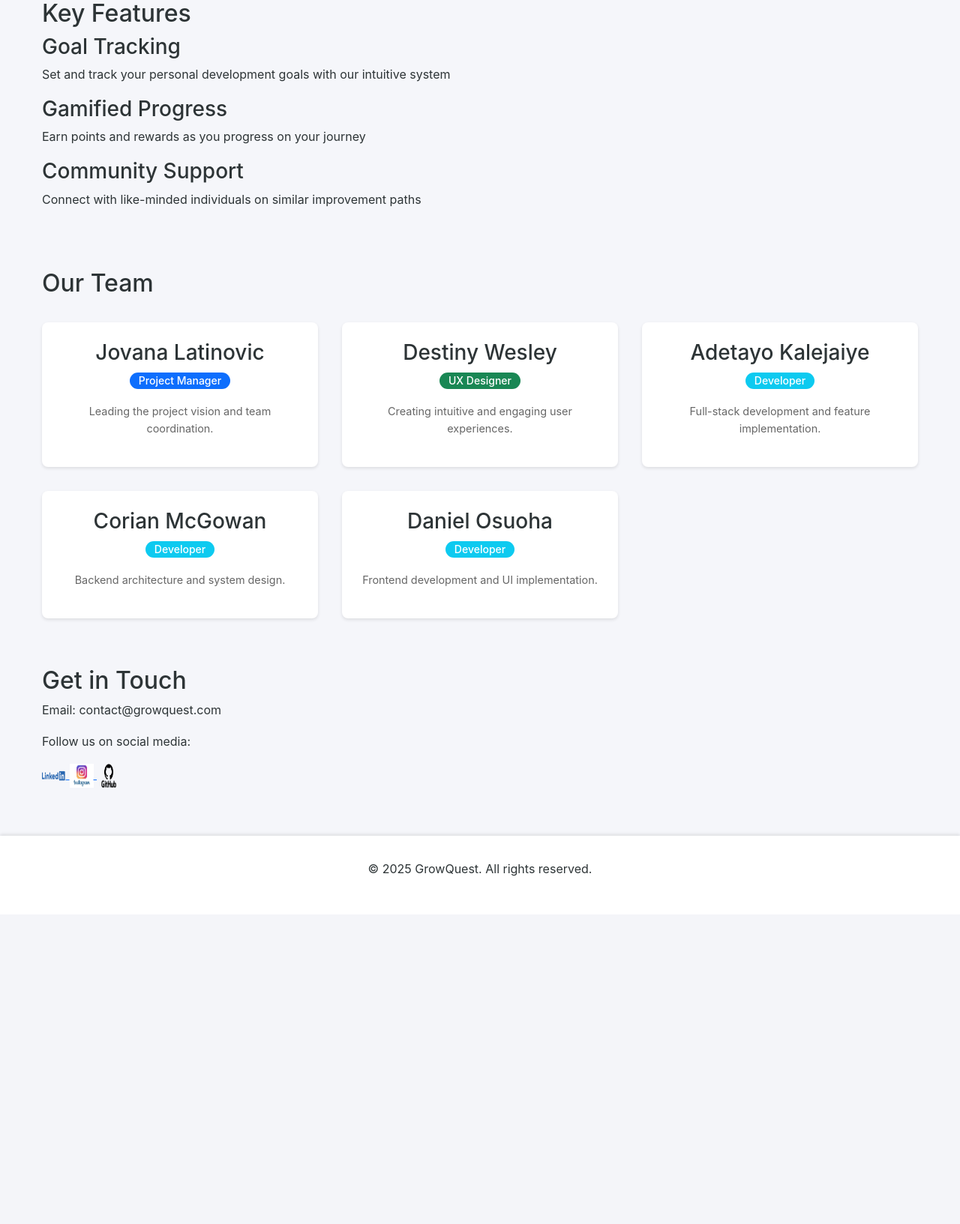
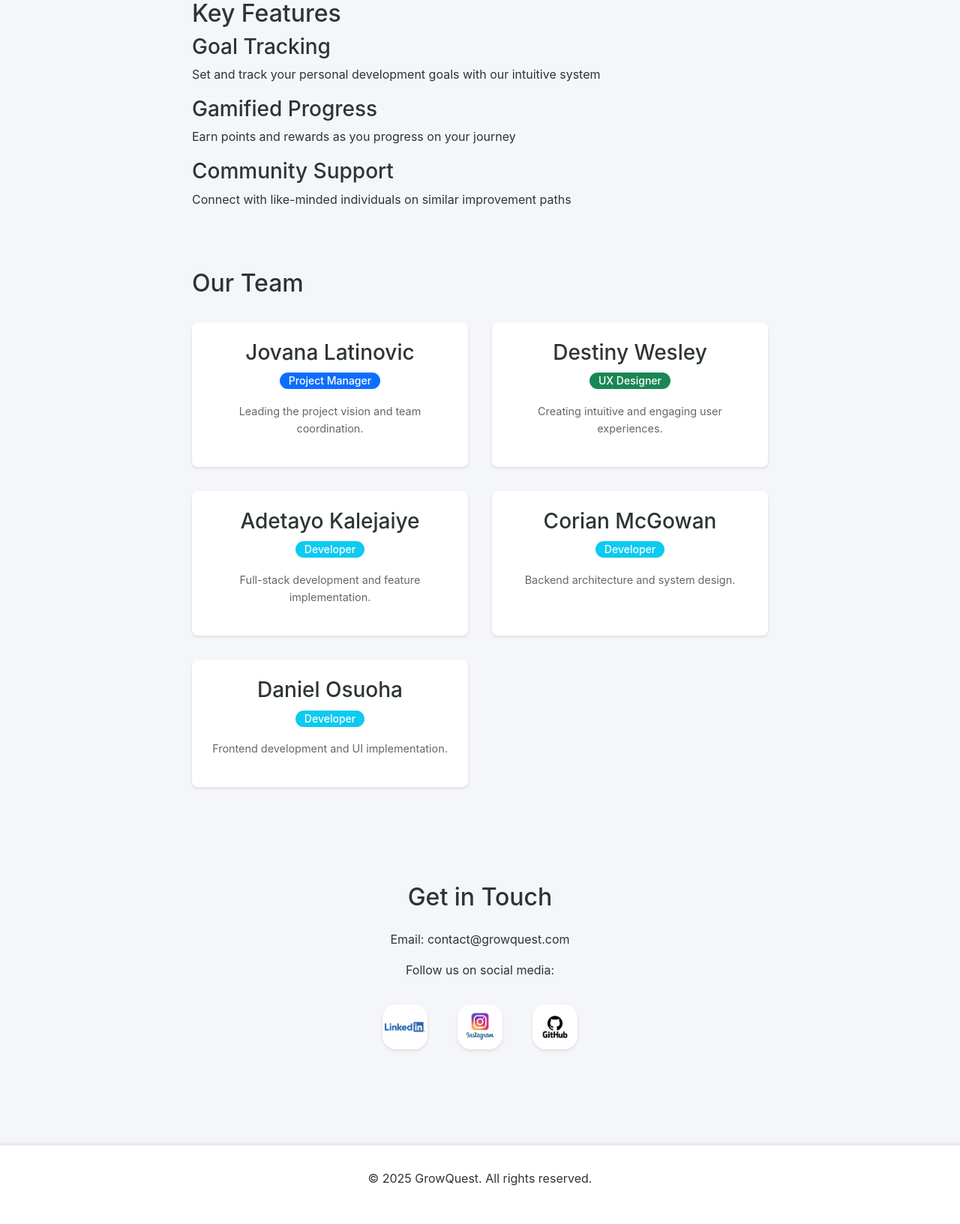
Before and after one commit to DanielOsuoha/SWE_project, a Django app: page /about/ in a window 1280 px wide. Shown: the part 572-2205 px from the top of the page at 75% size. Before the commit the page ends 1741 px from the top, so only its background shows below. Run offline with Django 5.2, Linux system fonts and the light colour scheme.

Commit message:
modified templates

```diff
--- a/gamified_improvement/static/css/base.css
+++ b/gamified_improvement/static/css/base.css
@@ -359,6 +359,47 @@
     line-height: 1.6;
 }
 
+.contact-section {
+    padding: 4rem 0;
+    background-color: var(--secondary-color);
+}
+.content-wrapper {
+    max-width: 800px;
+    margin: 0 auto;
+    padding: 0 1rem;
+}
+
+.social-links {
+    display: flex;
+    justify-content: center;
+    align-items: center;
+    gap: 2.5rem;
+    margin-top: 2rem;
+}
+.social-img {
+    width: 54px;
+    height: 54px;
+    object-fit: contain;
+}
+.social-icon {
+    display: flex;
+    align-items: center;
+    justify-content: center;
+    width: 60px;
+    height: 60px;
+    border-radius: 30%;
+    background-color: white;
+    padding: 0.75rem;
+    transition: transform 0.3s ease, box-shadow 0.3s ease;
+    box-shadow: 0 2px 4px rgba(0,0,0,0.1);
+}
+
+.social-icon:hover {
+    transform: translateY(-3px);
+    box-shadow: 0 4px 8px rgba(0,0,0,0.15);
+}
+
+
 /* Leaderboard Filters */
 .leaderboard-filters {
     display: flex;
--- a/gamified_improvement/templates/core/about.html
+++ b/gamified_improvement/templates/core/about.html
@@ -1,9 +1,6 @@
 {% extends "../base.html" %}
 {% load static %}
 
-{% block extra_css %}
-<link rel="stylesheet" href="{% static 'css/about.css' %}">
-{% endblock %}
 
 {% block title %}About{% endblock %}
 
@@ -114,19 +111,19 @@
     <!-- Contact Section -->
     <section class="contact-section">
         <div class="content-wrapper">
-            <h2>Get in Touch</h2>
-            <div class="contact-info">
-                <p>Email: contact@growquest.com</p>
-                <p>Follow us on social media:</p>
+            <h2 class="text-center mb-4">Get in Touch</h2>
+            <div class="contact-info text-center">
+                <p class="mb-3">Email: contact@growquest.com</p>
+                <p class="mb-4">Follow us on social media:</p>
                 <div class="social-links">
                     <a href="#" class="social-icon">
-                        <img src="{% static 'images/social/linkedin.png' %}" alt="LinkedIn" width="32" height="32">
+                        <img src="{% static 'images/social/linkedin.png' %}" alt="LinkedIn" class="social-img">
                     </a>
                     <a href="#" class="social-icon">
-                        <img src="{% static 'images/social/instagram.png' %}" alt="Instagram" width="32" height="32">
+                        <img src="{% static 'images/social/instagram.png' %}" alt="Instagram" class="social-img">
                     </a>
                     <a href="#" class="social-icon">
-                        <img src="{% static 'images/social/github.png' %}" alt="GitHub" width="32" height="32">
+                        <img src="{% static 'images/social/github.png' %}" alt="GitHub" class="social-img">
                     </a>
                 </div>
             </div>
```
